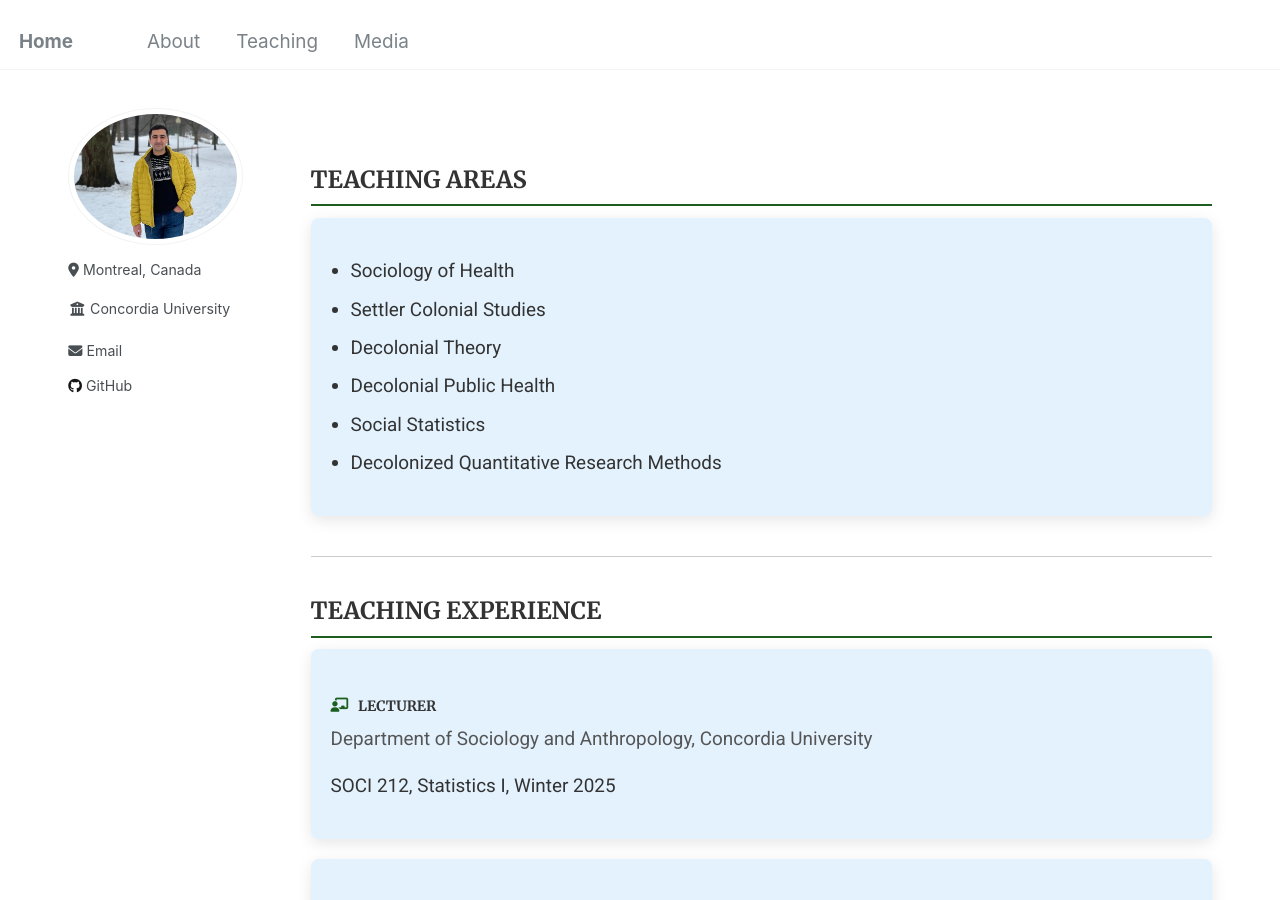
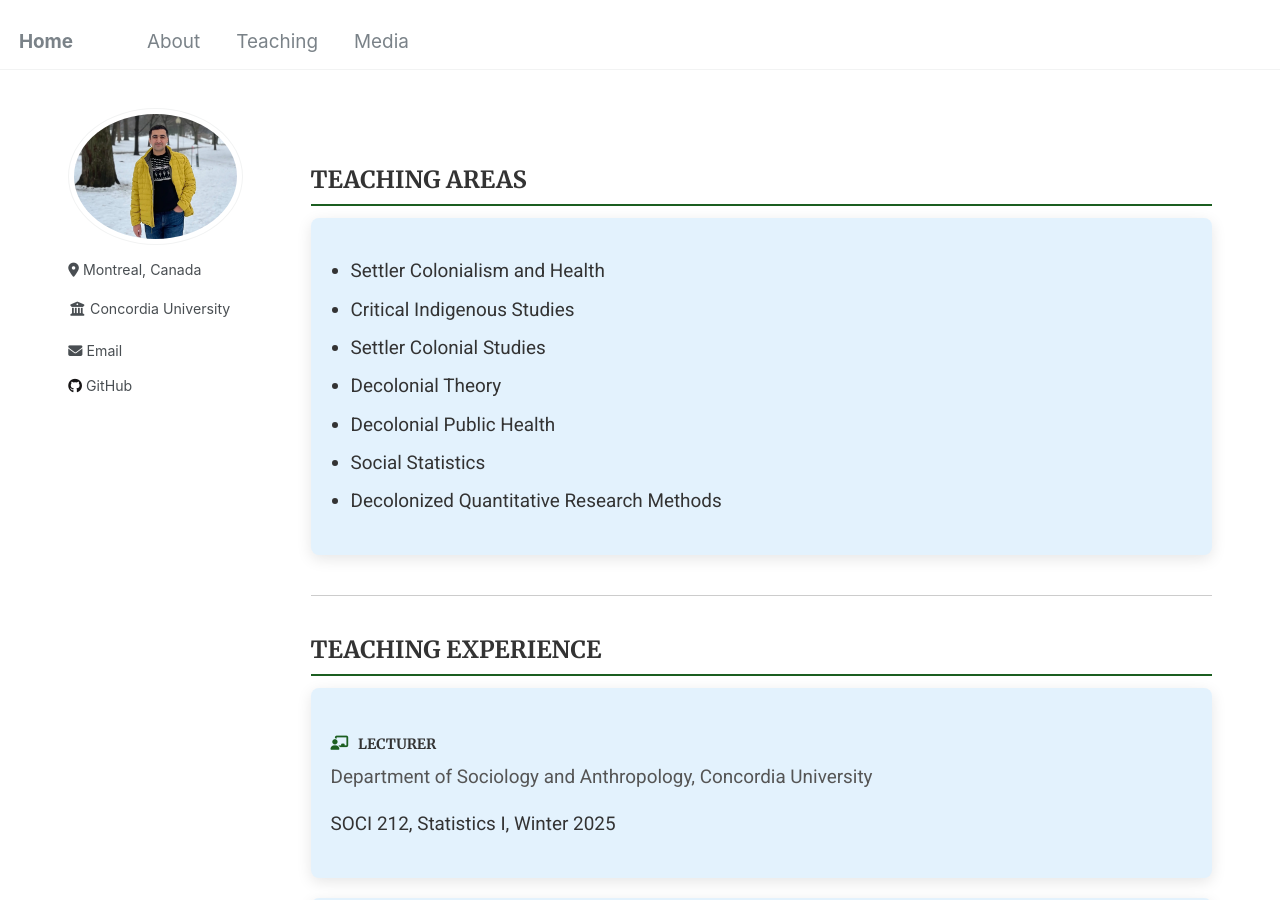
Before and after one commit to Mohsnmonji/mohsnmonji.github.io, a Jekyll site: the page built from _pages/teaching.md, in a window 1280 px wide and 900 px high. Built offline with Jekyll 4.4.1, drawn with Linux system fonts in a browser that asks for light colours.

Commit message:
Update teaching.md

```diff
--- a/_pages/teaching.md
+++ b/_pages/teaching.md
@@ -65,7 +65,8 @@ author_profile: true
   <h2>TEACHING AREAS</h2>
   <div class="teaching-card">
     <ul class="teaching-list" style="list-style-type: disc; padding-left: 20px;">
-      <li>Sociology of Health</li>
+      <li>Settler Colonialism and Health</li>
+      <li>Critical Indigenous Studies</li>
       <li>Settler Colonial Studies</li>
       <li>Decolonial Theory</li>
       <li>Decolonial Public Health</li>
```
